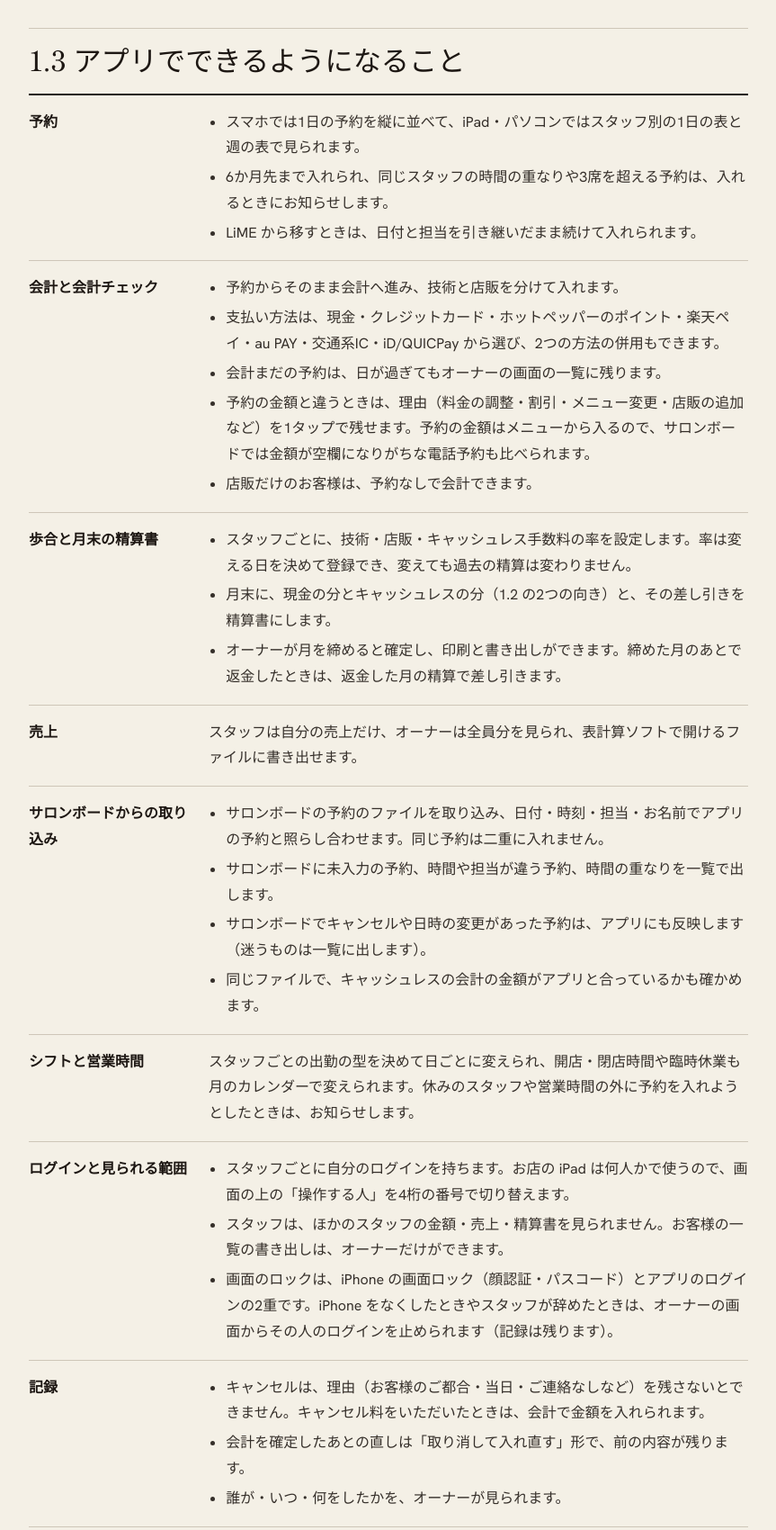
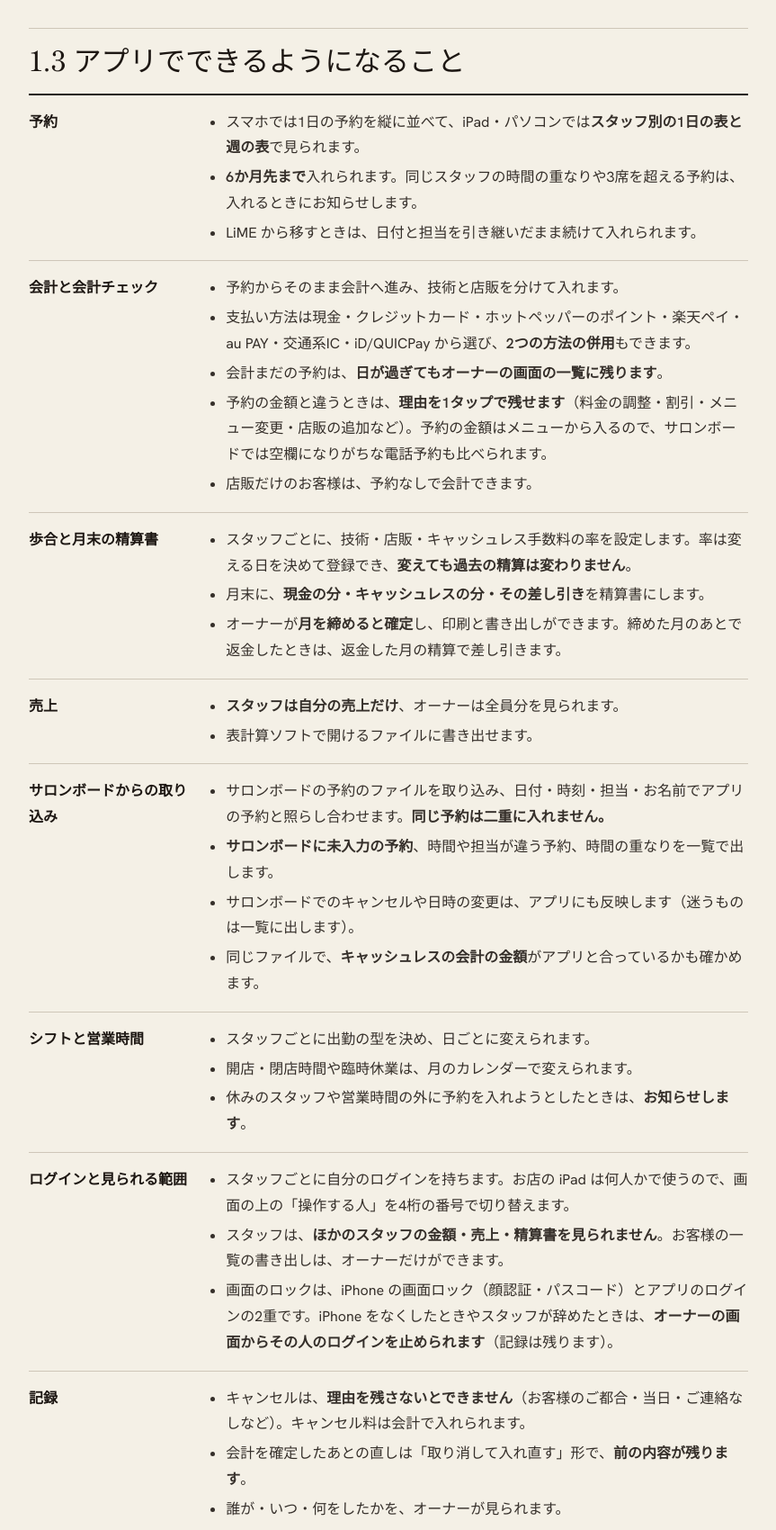
Before and after one commit to nnhr-nunu/proposal-pages, a plain HTML site: page couturier/index.html in a window 1280 px wide. Shown: the part 2420-4120 px from the top of the page at 90% size, without its empty margins (340-1203 px from the left). Drawn offline with Linux system fonts and the light colour scheme.

Commit message:
couturier: 1.3 を箇条書きにそろえ太字を足し、不要な注記を削る
Co-Authored-By: Claude Opus 5.5 <noreply@anthropic.com>

```diff
--- a/couturier/index.html
+++ b/couturier/index.html
@@ -486,15 +486,15 @@ legend { padding: 0; font-weight: 600; }
 <section id="s-features">
 <h3>1.3 アプリでできるようになること</h3>
 <dl class="spec">
-<div id="f-resv"><dt>予約</dt><dd><ul><li>スマホでは1日の予約を縦に並べて、iPad・パソコンではスタッフ別の1日の表と週の表で見られます。</li><li>6か月先まで入れられ、同じスタッフの時間の重なりや3席を超える予約は、入れるときにお知らせします。</li><li>LiME から移すときは、日付と担当を引き継いだまま続けて入れられます。</li></ul></dd></div>
-<div id="f-pay"><dt>会計と会計チェック</dt><dd><ul><li>予約からそのまま会計へ進み、技術と店販を分けて入れます。</li><li>支払い方法は、現金・クレジットカード・ホットペッパーのポイント・楽天ペイ・au PAY・交通系IC・iD/QUICPay から選び、2つの方法の併用もできます。</li><li>会計まだの予約は、日が過ぎてもオーナーの画面の一覧に残ります。</li><li>予約の金額と違うときは、理由（料金の調整・割引・メニュー変更・店販の追加など）を1タップで残せます。予約の金額はメニューから入るので、サロンボードでは金額が空欄になりがちな電話予約も比べられます。</li><li>店販だけのお客様は、予約なしで会計できます。</li></ul></dd></div>
-<div id="f-settle"><dt>歩合と月末の精算書</dt><dd><ul><li>スタッフごとに、技術・店販・キャッシュレス手数料の率を設定します。率は変える日を決めて登録でき、変えても過去の精算は変わりません。</li><li>月末に、現金の分とキャッシュレスの分（1.2 の2つの向き）と、その差し引きを精算書にします。</li><li>オーナーが月を締めると確定し、印刷と書き出しができます。締めた月のあとで返金したときは、返金した月の精算で差し引きます。</li></ul></dd></div>
-<div><dt>売上</dt><dd>スタッフは自分の売上だけ、オーナーは全員分を見られ、表計算ソフトで開けるファイルに書き出せます。</dd></div>
-<div id="f-import"><dt>サロンボードからの取り込み</dt><dd><ul><li>サロンボードの予約のファイルを取り込み、日付・時刻・担当・お名前でアプリの予約と照らし合わせます。同じ予約は二重に入れません。</li><li>サロンボードに未入力の予約、時間や担当が違う予約、時間の重なりを一覧で出します。</li><li>サロンボードでキャンセルや日時の変更があった予約は、アプリにも反映します（迷うものは一覧に出します）。</li><li>同じファイルで、キャッシュレスの会計の金額がアプリと合っているかも確かめます。</li></ul></dd></div>
-<div><dt>シフトと営業時間</dt><dd>スタッフごとの出勤の型を決めて日ごとに変えられ、開店・閉店時間や臨時休業も月のカレンダーで変えられます。休みのスタッフや営業時間の外に予約を入れようとしたときは、お知らせします。</dd></div>
-<div><dt>ログインと見られる範囲</dt><dd><ul><li>スタッフごとに自分のログインを持ちます。お店の iPad は何人かで使うので、画面の上の「操作する人」を4桁の番号で切り替えます。</li><li>スタッフは、ほかのスタッフの金額・売上・精算書を見られません。お客様の一覧の書き出しは、オーナーだけができます。</li><li>画面のロックは、iPhone の画面ロック（顔認証・パスコード）とアプリのログインの2重です。iPhone をなくしたときやスタッフが辞めたときは、オーナーの画面からその人のログインを止められます（記録は残ります）。</li></ul></dd></div>
-<div><dt>記録</dt><dd><ul><li>キャンセルは、理由（お客様のご都合・当日・ご連絡なしなど）を残さないとできません。キャンセル料をいただいたときは、会計で金額を入れられます。</li><li>会計を確定したあとの直しは「取り消して入れ直す」形で、前の内容が残ります。</li><li>誰が・いつ・何をしたかを、オーナーが見られます。</li></ul></dd></div>
-<div><dt>カルテ・メニュー・店販の商品</dt><dd><ul><li>お客様ごとのメモと来店履歴（いつ・何を・担当・いくら）を残せます。</li><li>メニューはサロンボードと同じ形（スタッフ料金とオーナー料金を分けたまま）で、店販の商品と値段も登録できます。</li><li>料金は「いつから新しい料金か」を決めて登録します。値上げの日より前の予約は約束した金額のまま残り、過去の売上・来店履歴・精算書の金額も変わりません。</li></ul></dd></div>
+<div id="f-resv"><dt>予約</dt><dd><ul><li>スマホでは1日の予約を縦に並べて、iPad・パソコンでは<b>スタッフ別の1日の表と週の表</b>で見られます。</li><li><b>6か月先まで</b>入れられます。同じスタッフの時間の重なりや3席を超える予約は、入れるときにお知らせします。</li><li>LiME から移すときは、日付と担当を引き継いだまま続けて入れられます。</li></ul></dd></div>
+<div id="f-pay"><dt>会計と会計チェック</dt><dd><ul><li>予約からそのまま会計へ進み、技術と店販を分けて入れます。</li><li>支払い方法は現金・クレジットカード・ホットペッパーのポイント・楽天ペイ・au PAY・交通系IC・iD/QUICPay から選び、<b>2つの方法の併用</b>もできます。</li><li>会計まだの予約は、<b>日が過ぎてもオーナーの画面の一覧に残ります</b>。</li><li>予約の金額と違うときは、<b>理由を1タップで残せます</b>（料金の調整・割引・メニュー変更・店販の追加など）。予約の金額はメニューから入るので、サロンボードでは空欄になりがちな電話予約も比べられます。</li><li>店販だけのお客様は、予約なしで会計できます。</li></ul></dd></div>
+<div id="f-settle"><dt>歩合と月末の精算書</dt><dd><ul><li>スタッフごとに、技術・店販・キャッシュレス手数料の率を設定します。率は変える日を決めて登録でき、<b>変えても過去の精算は変わりません</b>。</li><li>月末に、<b>現金の分・キャッシュレスの分・その差し引き</b>を精算書にします。</li><li>オーナーが<b>月を締めると確定</b>し、印刷と書き出しができます。締めた月のあとで返金したときは、返金した月の精算で差し引きます。</li></ul></dd></div>
+<div><dt>売上</dt><dd><ul><li><b>スタッフは自分の売上だけ</b>、オーナーは全員分を見られます。</li><li>表計算ソフトで開けるファイルに書き出せます。</li></ul></dd></div>
+<div id="f-import"><dt>サロンボードからの取り込み</dt><dd><ul><li>サロンボードの予約のファイルを取り込み、日付・時刻・担当・お名前でアプリの予約と照らし合わせます。<b>同じ予約は二重に入れません。</b></li><li><b>サロンボードに未入力の予約</b>、時間や担当が違う予約、時間の重なりを一覧で出します。</li><li>サロンボードでのキャンセルや日時の変更は、アプリにも反映します（迷うものは一覧に出します）。</li><li>同じファイルで、<b>キャッシュレスの会計の金額</b>がアプリと合っているかも確かめます。</li></ul></dd></div>
+<div><dt>シフトと営業時間</dt><dd><ul><li>スタッフごとに出勤の型を決め、日ごとに変えられます。</li><li>開店・閉店時間や臨時休業は、月のカレンダーで変えられます。</li><li>休みのスタッフや営業時間の外に予約を入れようとしたときは、<b>お知らせします</b>。</li></ul></dd></div>
+<div><dt>ログインと見られる範囲</dt><dd><ul><li>スタッフごとに自分のログインを持ちます。お店の iPad は何人かで使うので、画面の上の「操作する人」を4桁の番号で切り替えます。</li><li>スタッフは、<b>ほかのスタッフの金額・売上・精算書を見られません</b>。お客様の一覧の書き出しは、オーナーだけができます。</li><li>画面のロックは、iPhone の画面ロック（顔認証・パスコード）とアプリのログインの2重です。iPhone をなくしたときやスタッフが辞めたときは、<b>オーナーの画面からその人のログインを止められます</b>（記録は残ります）。</li></ul></dd></div>
+<div><dt>記録</dt><dd><ul><li>キャンセルは、<b>理由を残さないとできません</b>（お客様のご都合・当日・ご連絡なしなど）。キャンセル料は会計で入れられます。</li><li>会計を確定したあとの直しは「取り消して入れ直す」形で、<b>前の内容が残ります</b>。</li><li>誰が・いつ・何をしたかを、オーナーが見られます。</li></ul></dd></div>
+<div><dt>カルテ・メニュー・店販の商品</dt><dd><ul><li>お客様ごとのメモと来店履歴（いつ・何を・担当・いくら）を残せます。</li><li>メニューはサロンボードと同じ形（スタッフ料金とオーナー料金を分けたまま）で、店販の商品と値段も登録できます。</li><li>料金は「いつから新しい料金か」を決めて登録します。<b>値上げの日より前の予約は約束した金額のまま</b>で、過去の売上・来店履歴・精算書の金額も変わりません。</li></ul></dd></div>
 </dl>
 </section>
 
@@ -503,8 +503,8 @@ legend { padding: 0; font-weight: 600; }
 <dl class="spec">
 <div><dt>サロンボードとの自動連携</dt><dd>サロンボードには、外部のアプリとつなぐ公式の仕組みがありません。無理に自動化すると、サロンボードの画面が少し変わるだけで止まります。予約と売上は、ファイルで取り込みます。</dd></div>
 <div><dt>ネット予約との重なりを防ぐこと</dt><dd>サロンボードの空きの数は席と同じ3つで、現金のお客様を入れる「予定」はこの数に入りません。来月以降の予約も月初までサロンボードに入らないため、同じ時間にネット予約が入るのをサロンボードの側では防げません。アプリでは取り込んだときに重なりを一覧で出すので、取り込みは毎日か、ネット予約が入った日がおすすめです。</dd></div>
-<div><dt>会計の入力の一本化</dt><dd>税理士さんへお渡ししている売上はサロンボードから出しているため、キャッシュレスのお客様の会計は、これまでどおりサロンボードにも入れていただきます（アプリとの2か所です）。</dd></div>
-<div><dt>シフトと営業時間の一本化</dt><dd>ネット予約に関わる分は、これまでどおりサロンボードでも設定をお願いします（アプリとの2か所で設定します）。</dd></div>
+<div><dt>会計の入力の一本化</dt><dd>税理士さんへお渡ししている売上はサロンボードから出しているため、キャッシュレスのお客様の会計は、これまでどおりサロンボードにも入れていただきます。</dd></div>
+<div><dt>シフトと営業時間の一本化</dt><dd>ネット予約に関わる分は、これまでどおりサロンボードでも設定をお願いします。</dd></div>
 <div><dt>アプリに入れなかった来店の発見</dt><dd>見つけられるのは、サロンボードに予約があって、アプリで会計がないもの（キャッシュレスのお客様の会計漏れ）までです。現金のお客様の予約もアプリに入れることを、お店の決まりにしていただくのが前提です。</dd></div>
 <div><dt>今回は作らないもの</dt><dd>ネット予約の受付ページ、LINE 連携、カード決済そのもの、在庫管理、給与計算、会計ソフト向けの書き出し、お客様向けの領収書・レシートの発行、予約のお知らせ（メール）、回数券・前払いの残高の管理。</dd></div>
 </dl>
@@ -579,7 +579,7 @@ legend { padding: 0; font-weight: 600; }
 <ol class="ruled n">
 <li><b>納品は、一緒に確かめてからにします。</b> 決めた機能の一覧に沿って動くことを確かめていただいてから納品とします。</li>
 <li><b>不具合は、納品後6か月は無償で直します。</b> 「決めたとおりに動かない」ものが不具合です。ご連絡をいただいたら、原則2〜3日以内に状況をお知らせし、営業が止まるような不具合は優先して直します。</li>
-<li><b>入力の間違いは、お店側で直せる作りにします。</b> 予約・会計・メニューなどの入力の直しは、アプリの画面からできます（直した履歴は残ります）。困ったときは、控えのデータから戻す作業も、納品後6か月の間はお手伝いします。</li>
+<li><b>入力の間違いは、お店側で直せる作りにします。</b> 予約・会計・メニューなどの入力の直しは、アプリの画面からできます。困ったときは、控えのデータから戻す作業も、納品後6か月の間はお手伝いします。</li>
 <li><b>大きな仕様の変更や機能の追加は、別にご相談します。</b> 納品後6か月の間は、サロンボードのファイルの形やアプリを動かす場所のサービスが変わったときも、小さな直しで済むものは保証の中で直します。大きな作り直しになるときと、納品後7か月目以降の直しは、ご相談のうえ、その都度お見積もりします。</li>
 <li><b>プログラムとデータをお渡しします。</b> ほかの開発者にも引き継げる形でお渡しします。</li>
 </ol>
@@ -612,7 +612,7 @@ legend { padding: 0; font-weight: 600; }
 <h3>1.8 ご契約</h3>
 <ol class="ruled n">
 <li><b>契約書は、電子契約の<a href="https://www.cloudsign.jp/" target="_blank" rel="noopener">クラウドサイン</a>でお送りする予定です。</b> メールで届くリンクから内容を確かめ、同意のボタンを押すと契約が結べます。印刷・押印・郵送は要らず、受け取る側の登録や費用もかかりません。</li>
-<li><b>契約書には、このページで決めたことを書きます。</b> 作る範囲（1.3 アプリでできるようになること）、金額（150,000円・税込）、お支払いの時期（着手時と納品時に半額ずつ）、本番開始の目安、保証（1.6 品質と保証）、プログラムとデータのお渡しです。</li>
+<li><b>契約書には、このページで決めたことを書きます。</b> 作る範囲（1.3）、金額（150,000円・税込）、お支払いの時期（着手時と納品時に半額ずつ）、本番開始の目安、保証（1.6）、プログラムとデータのお渡しです。</li>
 <li><b>範囲を変えるときと、途中でやめるときの扱いも書きます。</b> 作り始める前に機能を外すときは、1.5.1 の内訳を目安に金額を出し直します。作り始めたあとにやめるときは、着手時のお支払いはお返しせず、それまでに作った分のプログラムをお渡しします。</li>
 </ol>
 </section>
```
